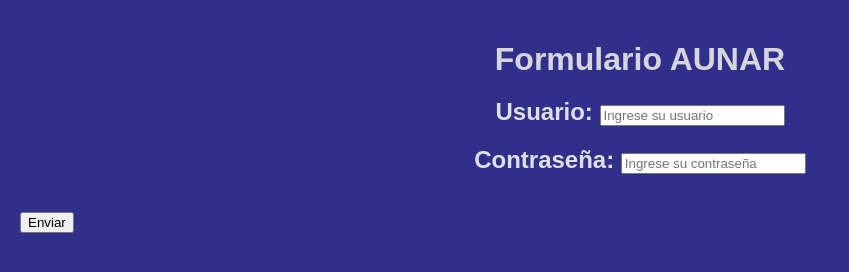
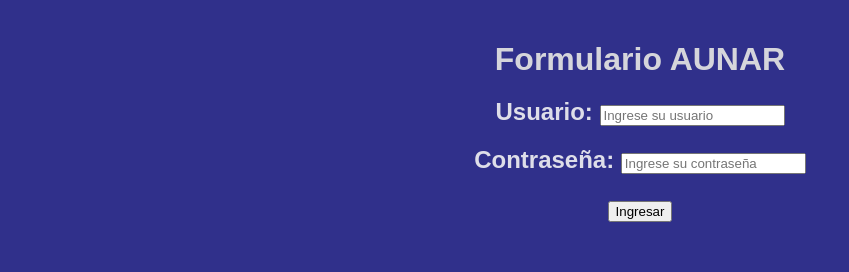
Before and after one commit to cehg1982-root/cehg1982, a plain HTML site: page formulario.html in a window 1280 px wide. Shown: the whole page, without its empty margins (0-849 px from the left). Drawn offline with nearby package versions, Linux system fonts and the light colour scheme.

Commit message:
Change submit button text to 'Ingresar'
Updated the submit button text from 'Enviar' to 'Ingresar'.

```diff
--- a/formulario.html
+++ b/formulario.html
@@ -35,11 +35,12 @@
                 required>
         </h2>
 
-        <br>
+        <h2>
+	        <button type="submit" id="btnEnviar" align="center">
+	            Ingresar
+	        </button>
+        </h2>
 
-        <button type="submit" id="btnEnviar" align="center">
-            Enviar
-        </button>
 
     </form>
 
```
